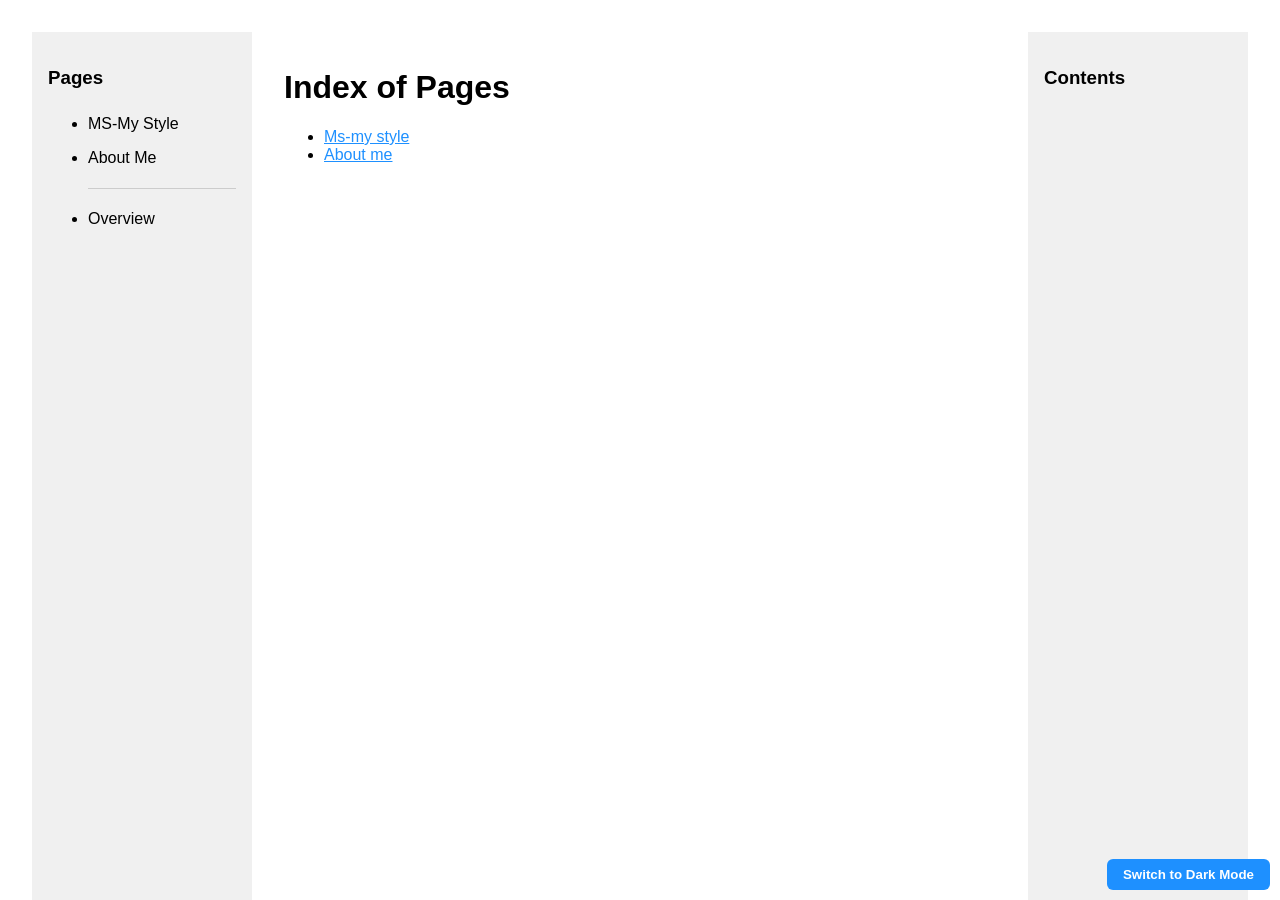
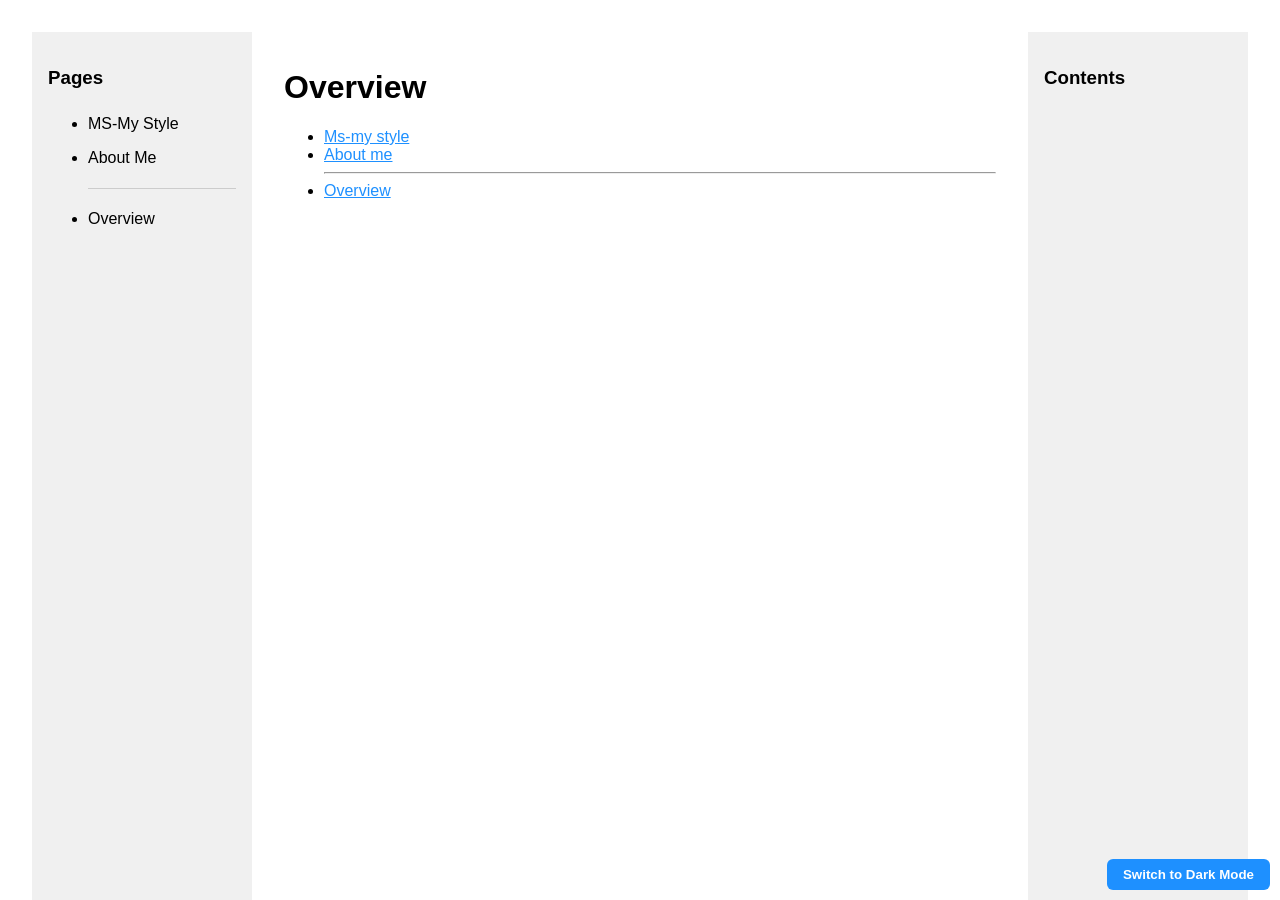
Before and after one commit to enricomariazotti-alt/enricomariazotti-alt.github.io, a Jekyll site: the page built from Overview.md, in a window 1280 px wide and 900 px high. Built offline with Jekyll 4.4.1, drawn with Linux system fonts in a browser that asks for light colours.

Commit message:
updated overview

```diff
--- a/Overview.md
+++ b/Overview.md
@@ -4,13 +4,16 @@ title: Overview
 nav_order: 3
 ---
 
-# Index of Pages
+# Overview
 
 <ul>
 {% assign pages_sorted = site.pages | sort: "nav_order" %}
 {% for p in pages_sorted %}
-  {% if p.name contains ".md" and p.name != "Overview.md" %}
+  {% if p.name contains ".md" and p.name != "test.md" %}
     <li><a href="{{ p.url | relative_url }}">{{ p.title | default: p.name | remove: ".md" | capitalize }}</a></li>
+    {% if forloop.index == 2 %}
+      <hr>
+    {% endif %}
   {% endif %}
 {% endfor %}
 </ul>
```
